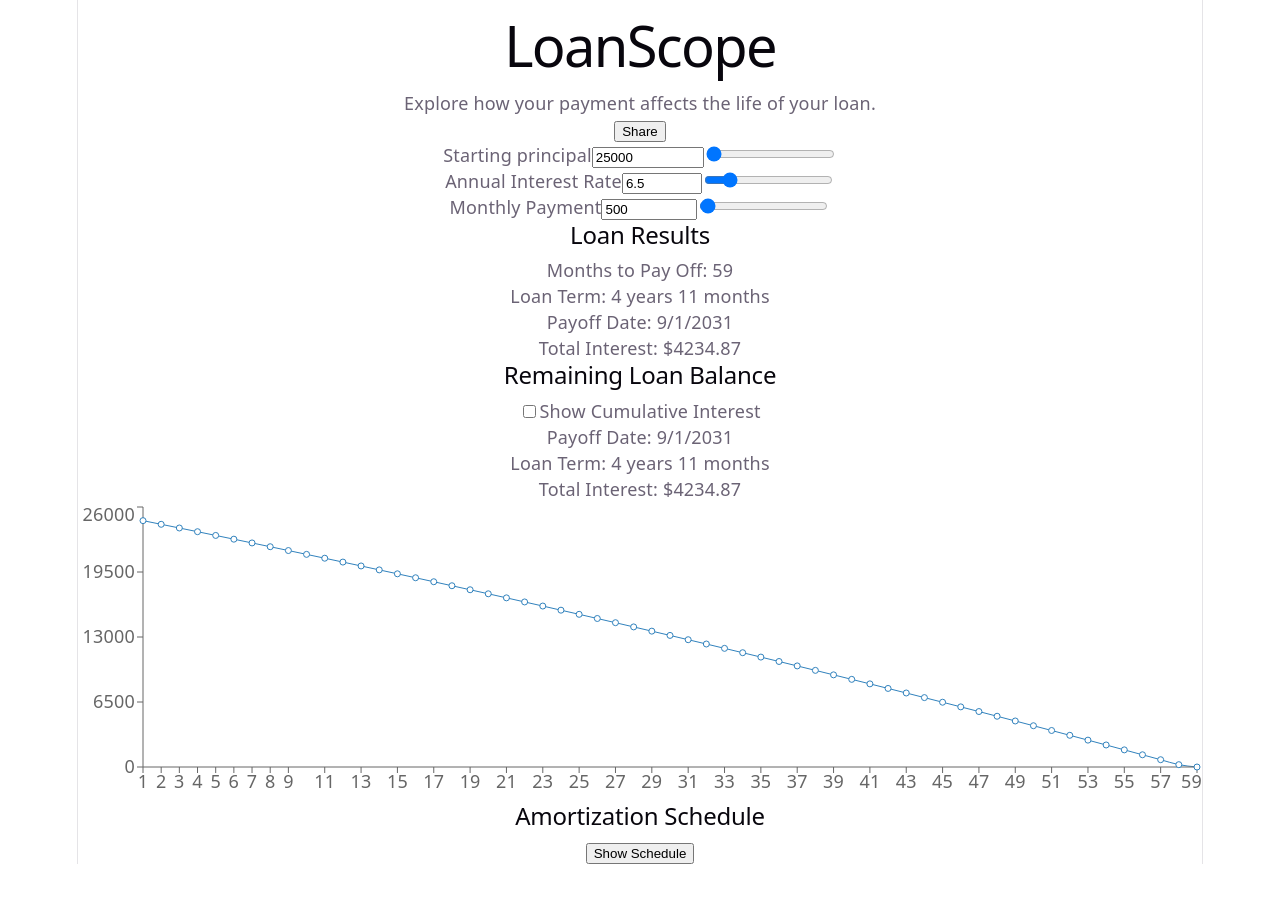
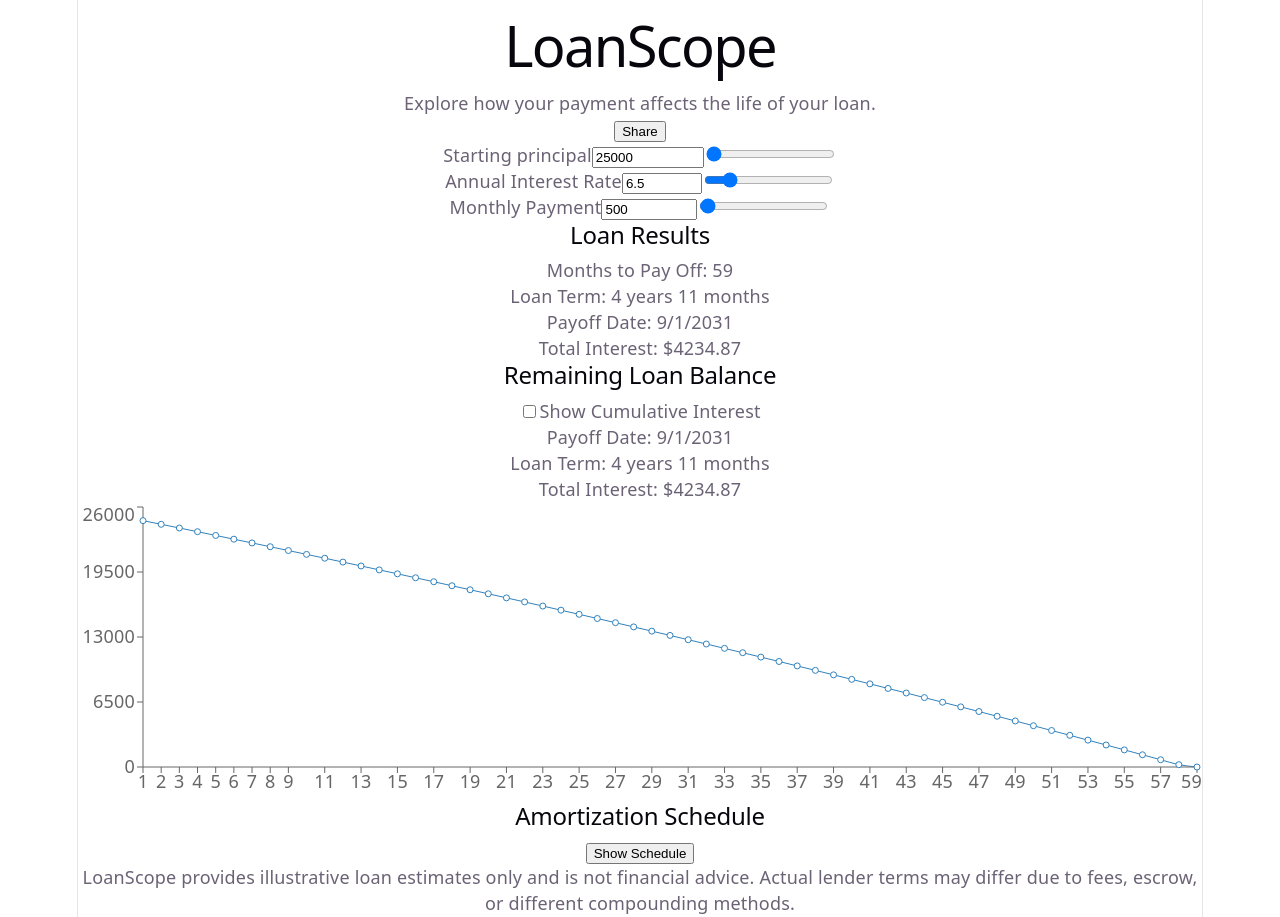
Before and after one commit to xcindyyyx/LoanScope, a React (Vite) app in the folder loanscope/: page / in a window 1280 px wide. Before the commit the page ends 864 px from the top, so only its background shows below. Built offline with nearby package versions, Linux system fonts and the light colour scheme.

Commit message:
Add loan estimate disclaimer

```diff
--- a/loanscope/src/App.jsx
+++ b/loanscope/src/App.jsx
@@ -148,7 +148,6 @@ function App() {
     1000000,
     minimum_payment * 3
   );
-
 
   // Calculate loan results
   const loan_results = calc_loan(
@@ -527,6 +526,13 @@ function App() {
     )}
   </div>
 
+   {/* Loan estimate disclaimer */}
+      <p className="disclaimer">
+        LoanScope provides illustrative loan estimates only and is not financial
+        advice. Actual lender terms may differ due to fees, escrow, or different
+        compounding methods.
+      </p>
+
 </div>
 );
 }
```
